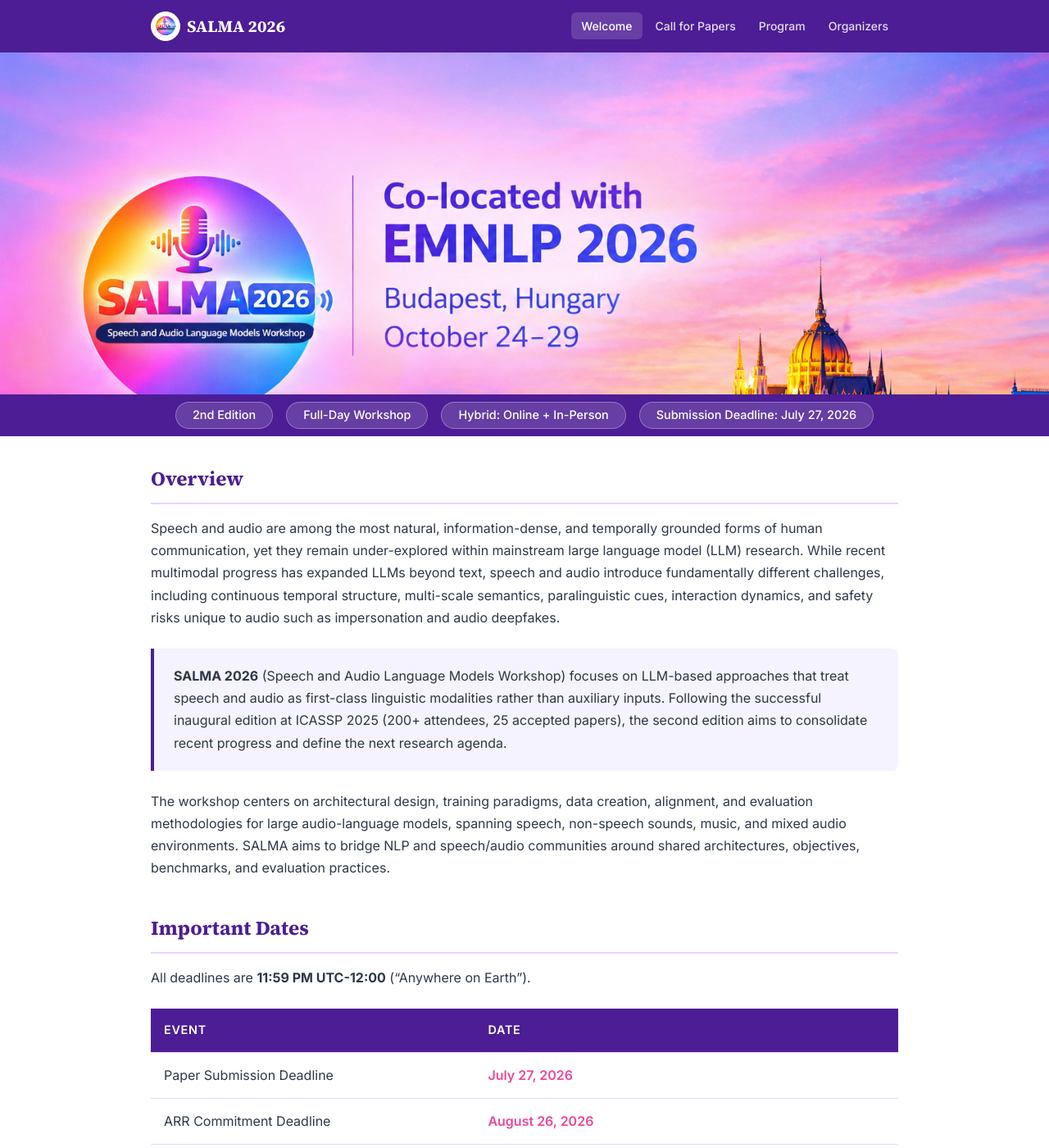
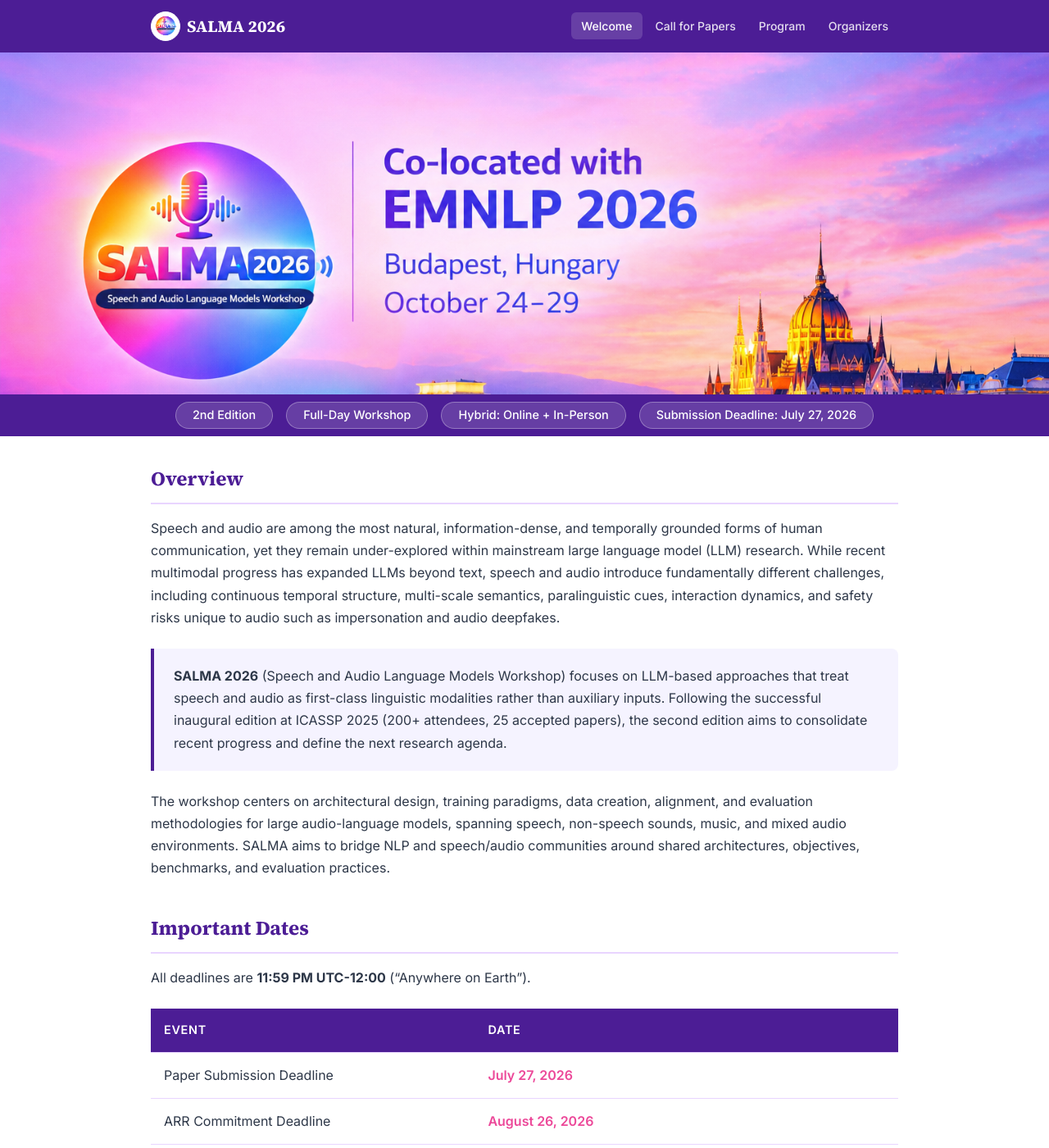
Before and after one commit to salma-workshop/salma-2026, a Jekyll site: the page built from index.md, in a window 1280 px wide and 1400 px high. Shown: the whole window at 82% size. Built offline with Jekyll 4.4.1, drawn with Linux system fonts in a browser that asks for light colours.

Commit message:
Shift banner crop down: less sky, more skyline

```diff
--- a/assets/css/style.css
+++ b/assets/css/style.css
@@ -116,7 +116,7 @@ body {
 
 /* Hero */
 .hero {
-  background: #d294bf;
+  background: #af7ebb;
   color: #fff;
   text-align: center;
   margin: 0;
@@ -128,7 +128,7 @@ body {
   width: 100%;
   line-height: 0;
   font-size: 0;
-  background: #d294bf;
+  background: #af7ebb;
   margin: 0;
   padding: 0;
   overflow: hidden;
```
Also changed, not shown: assets/images/banner.png.
